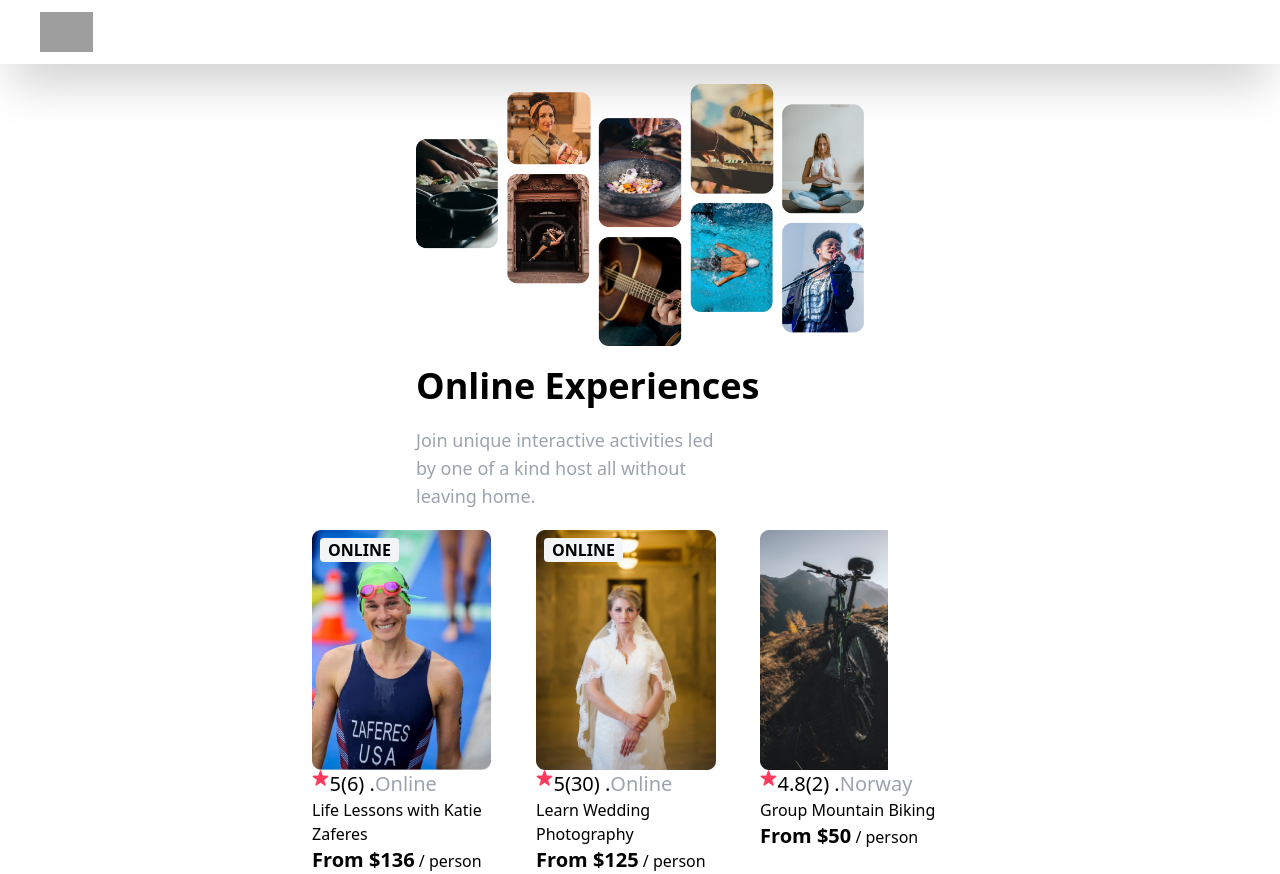
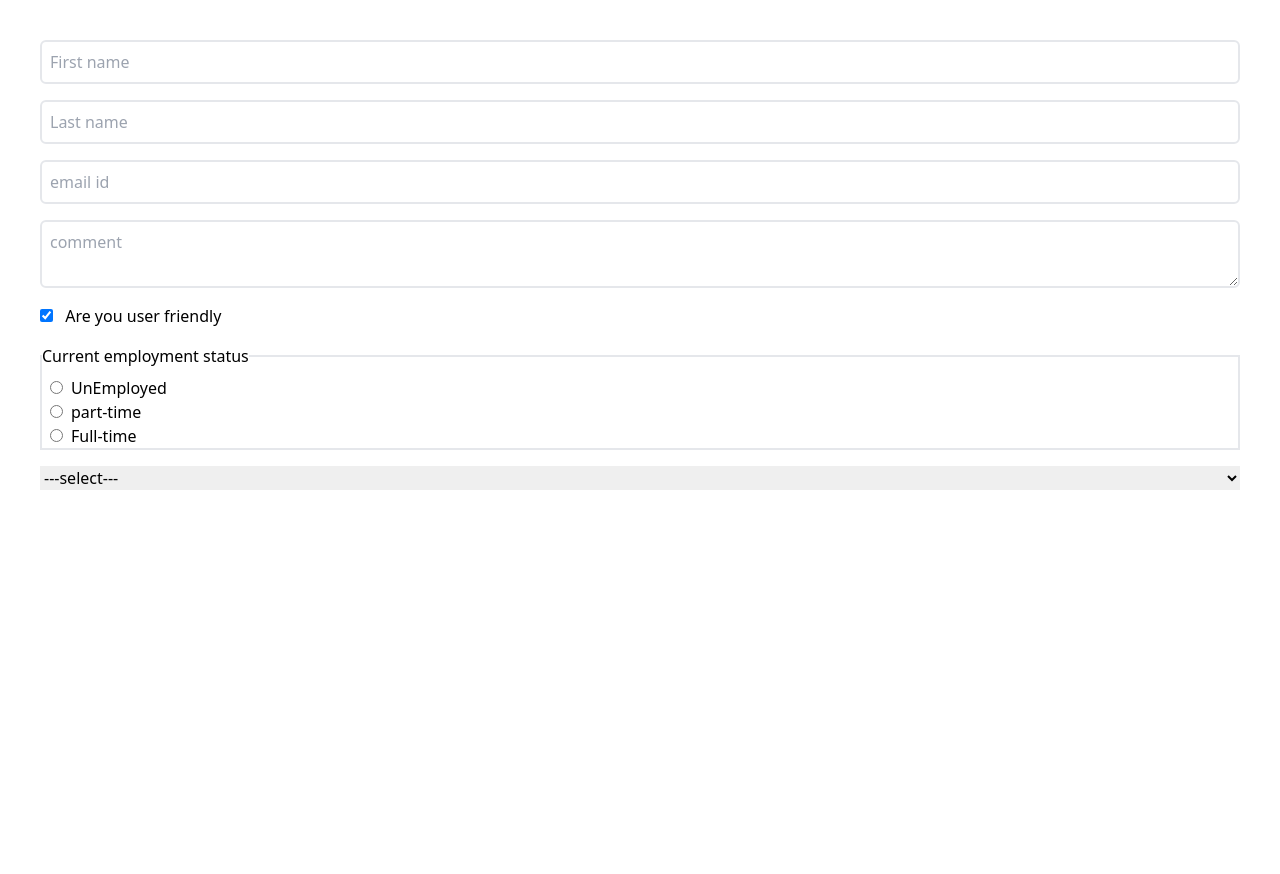
Before and after one commit to vijay-1332/react_learning, a React (Create React App) app in the folder react_learning/meme-generator/: page / in a window 1280 px wide. After the commit the page ends 800 px from the top, so only its background shows below. Built offline with nearby package versions, Linux system fonts and the light colour scheme; grey boxes are pictures that could not be loaded.

Commit message:
class component

```diff
--- a/react_learning/meme-generator/src/App.js
+++ b/react_learning/meme-generator/src/App.js
@@ -1,4 +1,5 @@
-import AirBnb from './components/airbnb/AirBnb'
+/**functional component start ##############*/
+//import AirBnb from './components/airbnb/AirBnb'
 // import TravelJournal from './components/travel_journal/TravelJournal'
 //import MemGenerator from "./components/MemGenerator";
 //import Home from "./components/counter/home";
@@ -11,10 +12,17 @@ import AirBnb from './components/airbnb/AirBnb'
 //import MarkDownNotes from "./components/Markdown_notesApp/MarkDownNotesApp";
 // import TenziesMain from "./components/tenzies/TenziesMain";
 // import Quizzucal from "./components/quizzical/Quizzucal";
+/**functional component end################## */
+/**class component  start #######################*/
+//import HelloWorld from './components/class-component/hello-world/HelloWorld'
+//import Greetings from "./components/class-component/Greetings.js/Greetings";
+// import StateMngt from "./components/class-component/StateDemo.js/StateMngt";
+// import CounterMain from "./components/class-component/counter/CounterMain";
+import Form from "./components/class-component/Form/Form";
 function App() {
   return (
     <div>
-      <AirBnb/>
+      {/* <AirBnb/> */}
       {/* <TravelJournal/> */}
       {/* <Home/> */}
      {/* <MemGenerator/> */}
@@ -27,6 +35,11 @@ function App() {
      {/* <MarkDownNotes/> */}
      {/* <TenziesMain/> */}
       {/* <Quizzucal/> */}
+      {/* <HelloWorld/> */}
+      {/* <Greetings/> */}
+      {/* <StateMngt/> */}
+      {/* <CounterMain/> */}
+      <Form/>
     </div>
   );
 }
--- /dev/null
+++ b/react_learning/meme-generator/src/components/class-component/Form/Form.js
@@ -0,0 +1,129 @@
+import { Component } from "react"
+
+export default class Form extends Component {
+    state = {
+        firstName: '',
+        lastName: '',
+        emailId: '',
+        comment: '',
+        isFriendly: true,
+        employmentStatus: "full-time",
+        favColor:''
+    }
+    handleChange=(event)=> {
+        const { name, value, type, checked } = event.target
+        type === "checkbox"?
+        this.setState({
+            [name]:checked
+        }):
+        this.setState({
+            [name]:value
+        })
+
+    }
+    componentDidMount(){
+      const {firstName,lastName,emailId,comment,isFriendly,employmentStatus,favColor} = {...JSON.parse(localStorage.getItem('state'))}
+      this.setState(()=>{
+        return{
+            firstName:firstName,
+            lastName:lastName,
+            emailId:emailId,
+            comment:comment,
+            isFriendly:isFriendly,
+            employmentStatus:employmentStatus,
+            favColor:favColor
+        }
+      })
+    }
+    componentDidUpdate(){
+        console.log('componentDidUpdate')
+    localStorage.setItem('state',JSON.stringify(this.state))
+    }
+render(){
+    return (
+        <div className="flex flex-col px-10 py-10 space-y-4">
+            <input
+                name="firstName"
+                type="text"
+                placeholder="First name"
+                className=" border-2 rounded-md py-2 indent-2 outline-none"
+                onChange={this.handleChange}
+                value={this.state.firstName}
+            />
+            <input
+                name="lastName"
+                type="text"
+                placeholder="Last name"
+                className=" border-2 rounded-md py-2 indent-2 outline-none"
+                onChange={this.handleChange}
+                value={this.state.lastName}
+            />
+            <input
+                name="emailId"
+                type="text"
+                placeholder="email id"
+                className=" border-2 rounded-md py-2 indent-2 outline-none"
+                onChange={this.handleChange}
+                value={this.state.emailId}
+            />
+            <textarea
+                name="comment"
+                placeholder="comment"
+                className=" border-2 rounded-md py-2 indent-2 outline-none"
+                value={this.state.comment}
+                onChange={this.handleChange} />
+            <span>
+                <input type="checkbox" id="isFriendly" name="isFriendly" className="mr-2" checked={this.state.isFriendly} onChange={this.handleChange}></input>
+                <label htmlFor="isFriendly">  Are you user friendly</label>
+            </span>
+            <fieldset className="border-2 space-x-2">
+                <legend className="mb-2">Current employment status</legend>
+                <input
+                    className="mr-2"
+                    type="radio"
+                    id="unEmployed"
+                    name="employmentStatus"
+                    checked={this.state.employmentStatus ==="un employee"}
+                    value="un employee"
+                    onChange={this.handleChange}
+                ></input>
+                <label htmlFor="unEmployed">UnEmployed</label><br></br>
+                <input
+                    className="mr-2"
+                    type="radio"
+                    id="partTime"
+                    name="employmentStatus"
+                    value="part-time"
+                    checked={this.state.employmentStatus ==="part-time"}
+                    onChange={this.handleChange}
+                ></input>
+                <label htmlFor="unEmployed">part-time</label><br></br>
+                <input
+                    className="mr-2"
+                    type="radio"
+                    id="fullTime"
+                    name="employmentStatus"
+                    value="full-time"
+                    onChange={this.handleChange}
+                    checked={this.state.employmentStatus==="full-time"}
+                ></input>
+                <label htmlFor="unEmployed">Full-time</label>
+            </fieldset>
+            <select
+            id="favColor"
+            name="favColor"
+            value={this.state.favColor}
+            onChange={this.handleChange}
+            >
+                <option value="">---select---</option>
+                <option value="red">Red</option>
+                <option value="green">Green</option>
+                <option value="blue">Blue</option>
+                <option value="yellow">Yellow</option>
+            </select>
+        </div>
+
+    )
+}
+
+}
--- /dev/null
+++ b/react_learning/meme-generator/src/components/class-component/Greetings.js/GreetingMsg.js
@@ -0,0 +1,27 @@
+import { Component } from "react";
+
+export default class GreetingMsg extends Component{
+     Greeting() {
+        const date = new Date()
+        const hours = date.getHours()
+        let timeOfDay
+
+        if (hours < 12) {
+            timeOfDay = "morning"
+        } else if (hours >= 12 && hours < 17) {
+            timeOfDay = "afternoon"
+        } else {
+            timeOfDay = "night"
+        }
+        return (
+            <h1 className="text-xl font-bold">Good {timeOfDay} to you, sir or madam!</h1>
+        )
+    }
+    render(){
+        return(
+            <div>
+                 {this.Greeting()}
+            </div>
+        )
+    }
+}
--- /dev/null
+++ b/react_learning/meme-generator/src/components/class-component/Greetings.js/Greetings.js
@@ -0,0 +1,13 @@
+import { Component } from "react";
+import Header from "./Header";
+import GreetingMsg from "./GreetingMsg";
+export default class Greetings extends Component{
+ render()   {
+    return(
+        <div className="flex flex-col bg-green-100 h-screen p-10">
+            <Header userName="Mr. Shriman"/>
+            <GreetingMsg/>
+        </div>
+    )
+ }
+}
--- /dev/null
+++ b/react_learning/meme-generator/src/components/class-component/Greetings.js/Header.js
@@ -0,0 +1,11 @@
+import { Component } from "react";
+
+export default class Header extends Component{
+    render(){
+        return(
+            <div className="font-bold text-xl font-serif">
+                <p>Welcome, {this.props.userName}</p>
+            </div>
+        )
+    }
+}
--- /dev/null
+++ b/react_learning/meme-generator/src/components/class-component/StateDemo.js/StateMngt.js
@@ -0,0 +1,24 @@
+import { Component } from "react";
+
+export default class StateMngt extends Component{
+    state={
+        goOut:"No"
+    }
+    toogleState=()=>{
+        this.setState(prestate=>{
+            return {
+                goOut:prestate.goOut==="Yes"?"No":"Yes"
+            }
+        })
+    }
+    render(){
+        return (
+            <div className="bg-black h-screen flex flex-col items-center justify-center">
+                <h1 className="text-white text-4xl">Should I go out tonight?</h1>
+                <div className="curs bg-white w-[100px] h-[100px] rounded-full flex items-center justify-center mt-4" onClick={this.toogleState}>
+                    <h1 className="text-4xl font-bold">{this.state.goOut}</h1>
+                </div>
+            </div>
+        )
+    }
+}
--- /dev/null
+++ b/react_learning/meme-generator/src/components/class-component/counter/Counter.js
@@ -0,0 +1,12 @@
+import { Component } from "react";
+
+export default class Counter extends Component{
+    render(){
+        return(
+            <div className="flex items-center justify-center h-40 w-40 rounded-full bg-blue-300 text-2xl font-semibold">
+                {this.props.countVal}
+            </div>
+        )
+    }
+
+}
--- /dev/null
+++ b/react_learning/meme-generator/src/components/class-component/counter/CounterMain.js
@@ -0,0 +1,21 @@
+import { Component } from "react";
+import Counter from "./Counter";
+export default class CounterMain extends Component {
+    state={
+        count:0
+    }
+
+    render(){
+        return (
+            <div className="flex items-center justify-center p-4 h-screen">
+                <button className="flex items-center justify-center h-12 w-12 rounded-full bg-gray-600 text-white text-4xl"
+                onClick={()=>this.setState(prevState=>({count:prevState.count+1}))}>+</button>
+                <Counter countVal={this.state.count} />
+                <button className="flex items-center justify-center h-12 w-12 rounded-full bg-gray-600 text-white text-4xl"
+                onClick={()=>this.setState(prevState=>({count:prevState.count-1}))}>-</button>
+            </div>
+
+        )
+    }
+
+}
--- /dev/null
+++ b/react_learning/meme-generator/src/components/class-component/hello-world/HelloWorld.js
@@ -0,0 +1,13 @@
+import { Component } from "react"
+// export default function HelloWOrld(){
+//     return(
+//         <div className="h-10 bg-purple-400">this is from function component</div>
+//     )
+// }
+export default class HelloWOrld extends Component{
+    render(){
+        return(
+            <div className="h-10 bg-purple-400">this is from class component component</div>
+        )
+    }
+}
```
